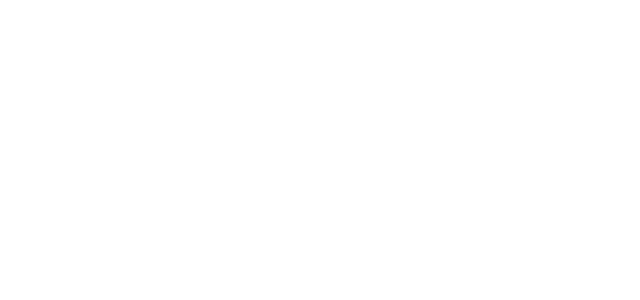
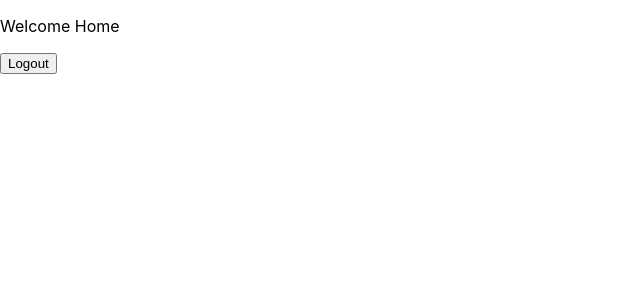
Before and after one commit to aaron3993/gym-guru, a React (Create React App) app: page /home in a window 1280 px wide. Before the commit this address had no page. Shown: the top 300 px of the page, without its empty margins (0-640 px from the left). Built offline with nearby package versions, Linux system fonts and the light colour scheme.

Commit message:
added home page and logout button and functionality

```diff
--- a/src/App.js
+++ b/src/App.js
@@ -4,15 +4,17 @@
 // import Dashboard from './Dashboard';
 import Login from './Login/login';
 import Register from './Register/register';
+import Home from './Home/home';
 
 function App() {
   return (
     <Router>
       <div className="App">
         <Routes>
-          <Route path="/" exact element={<Register />} />
+        <Route path="/signup" element={<Register/>}/>
           {/* <Route path="/dashboard" component={Dashboard} /> */}
           <Route path="/login" element={<Login />} />
+          <Route path="/home" element={<Home />} />
         </Routes>
       </div>
     </Router>
--- /dev/null
+++ b/src/Home/home.js
@@ -0,0 +1,36 @@
+import React from 'react';
+import {  signOut } from "firebase/auth";
+import {auth} from '../firebase';
+import { useNavigate } from 'react-router-dom';
+
+const Home = () => {
+    const navigate = useNavigate();
+
+    const handleLogout = () => {
+        signOut(auth).then(() => {
+        // Sign-out successful.
+            navigate("/");
+            console.log("Signed out successfully")
+        }).catch((error) => {
+        // An error happened.
+        });
+    }
+
+    return(
+        <>
+            <nav>
+                <p>
+                    Welcome Home
+                </p>
+
+                <div>
+        			<button onClick={handleLogout}>
+                        Logout
+                    </button>
+        		</div>
+            </nav>
+        </>
+    )
+}
+
+export default Home;
```
